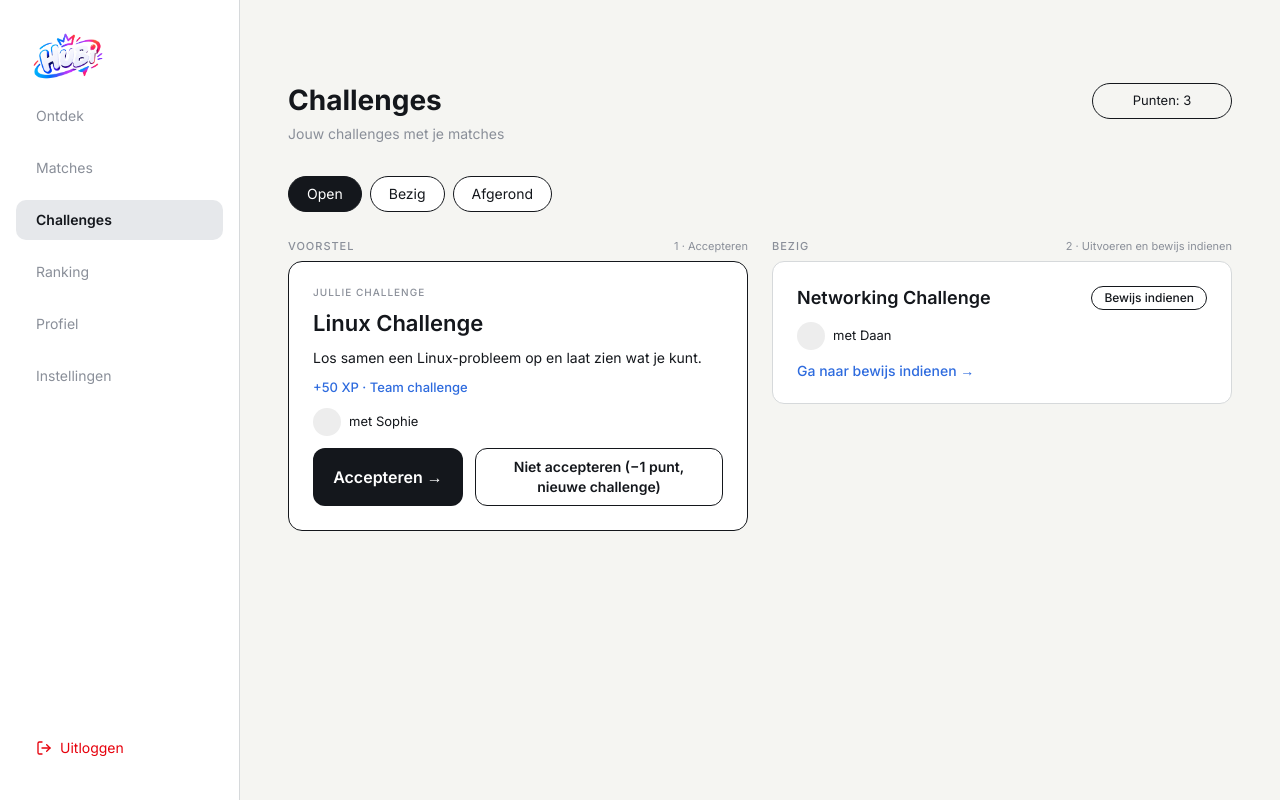
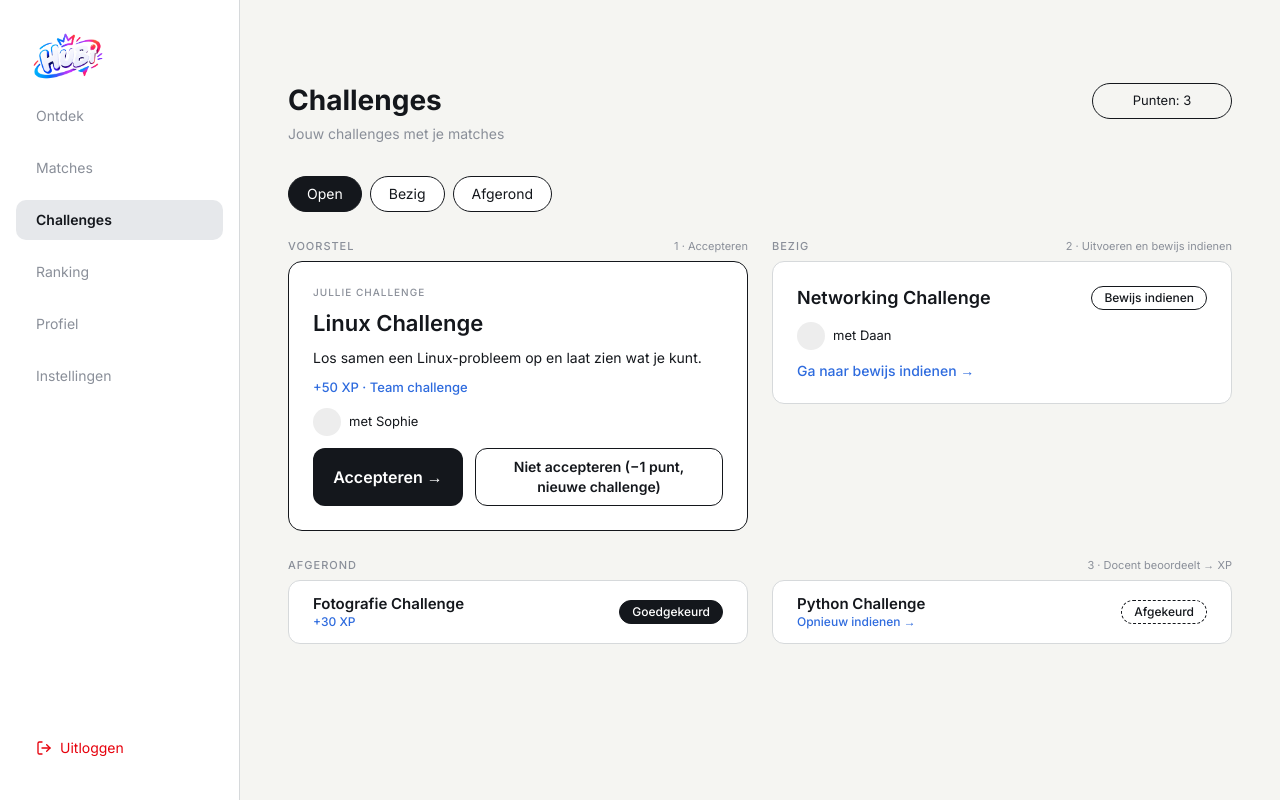
Before and after one commit to Tarikezfzafi/de-hu-monsters, a Next.js app: page /challenges/voorbeeld in a window 1280 px wide. Built offline with nearby package versions, Linux system fonts and the light colour scheme.

Commit message:
Toon afgeronde challenges op de voorbeeldpagina

```diff
--- a/app/(app)/challenges/voorbeeld/page.tsx
+++ b/app/(app)/challenges/voorbeeld/page.tsx
@@ -1,7 +1,11 @@
 import type { Metadata } from "next";
 import { ChallengesKop } from "@/features/challenges/components/ChallengesKop";
 import { ChallengesOverzicht } from "@/features/challenges/components/ChallengesOverzicht";
-import type { ChallengeBezig, ChallengeVoorstel } from "@/features/challenges/types";
+import type {
+  ChallengeAfgerond,
+  ChallengeBezig,
+  ChallengeVoorstel,
+} from "@/features/challenges/types";
 
 export const metadata: Metadata = {
   title: "Challenges voorbeeld | HUBi",
@@ -26,12 +30,22 @@ const bezig: ChallengeBezig[] = [
   },
 ];
 
+const afgerond: ChallengeAfgerond[] = [
+  { id: "voorbeeld-goedgekeurd", titel: "Fotografie Challenge", status: "Goedgekeurd", xp: 30 },
+  {
+    id: "voorbeeld-afgekeurd",
+    titel: "Python Challenge",
+    status: "Afgekeurd",
+    opnieuwHref: "/challenges/voorbeeld",
+  },
+];
+
 export default function ChallengesVoorbeeldPage() {
   return (
     <main className="min-w-0 flex-1 px-5 pt-[41px] pb-10 lg:px-12 lg:pt-[83px]">
       <div className="mx-auto flex max-w-[1104px] flex-col gap-3 lg:gap-[34px]">
         <ChallengesKop punten={3} />
-        <ChallengesOverzicht voorstel={voorstel} bezig={bezig} />
+        <ChallengesOverzicht voorstel={voorstel} bezig={bezig} afgerond={afgerond} />
       </div>
     </main>
   );
```
